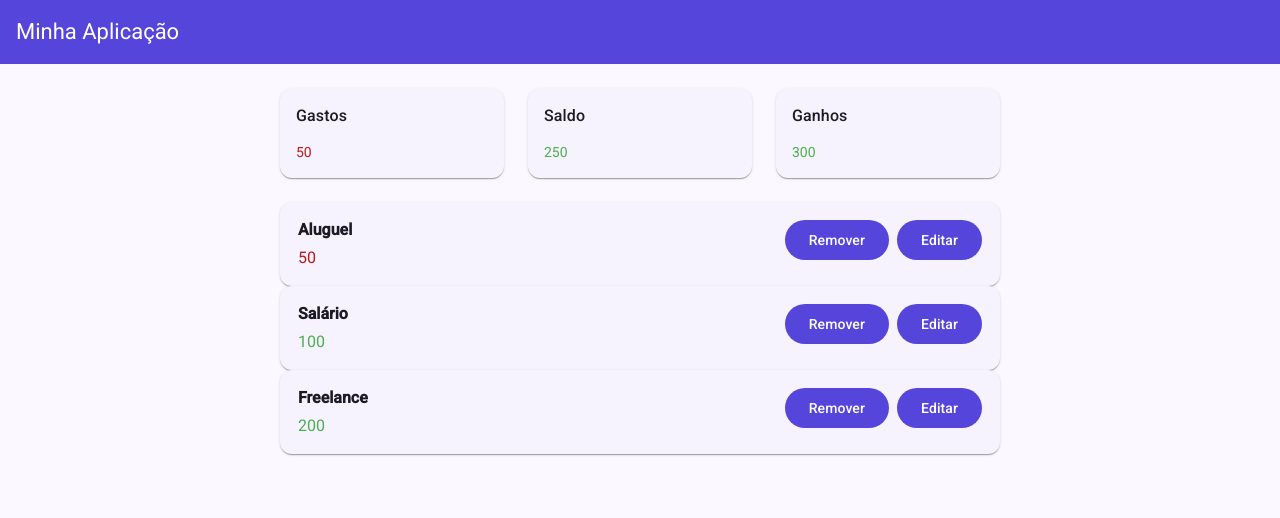
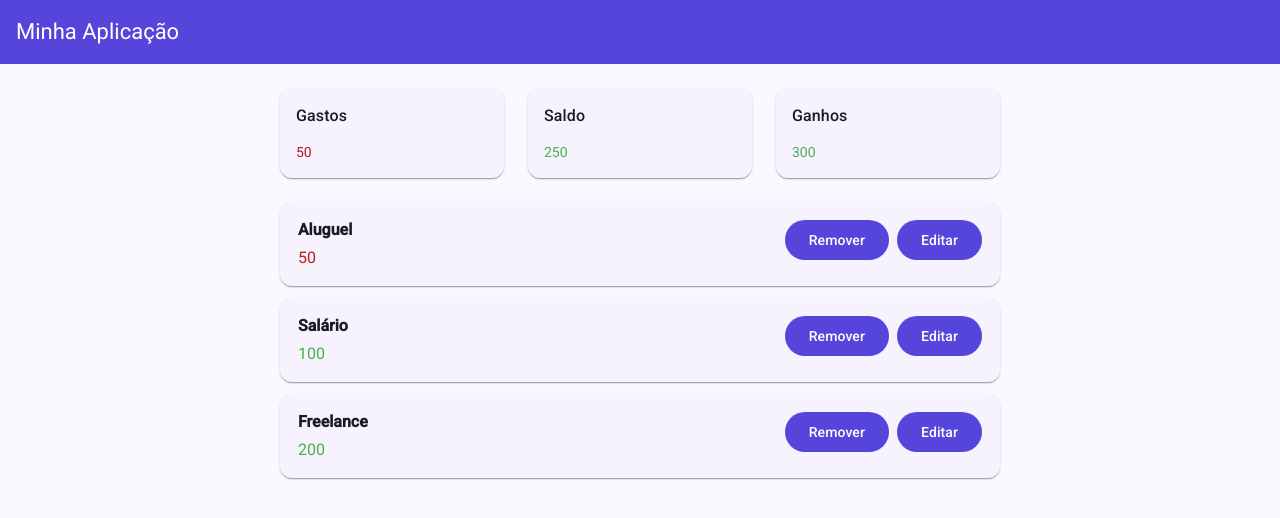
Before and after one commit to alcirmonteiro/gerenciador-financeiro, an Angular app: page / in a window 1280 px wide. Shown: the top 518 px of the page. Built offline with nearby package versions, Linux system fonts and the light colour scheme; data requests are answered from the project's data file.

Commit message:
fix: adiciona espaçamento aos itens de transações

```diff
--- a/src/app/features/home/home.html
+++ b/src/app/features/home/home.html
@@ -2,7 +2,7 @@
 
 <div class="transactions">
   @for (item of transactions(); track item) {
-    <app-transaction-item [transaction]="item"></app-transaction-item>
+    <app-transaction-item class="transaction" [transaction]="item"></app-transaction-item>
   } @empty {
     <app-no-transactions></app-no-transactions>
   }
--- a/src/app/features/home/home.scss
+++ b/src/app/features/home/home.scss
@@ -1,3 +1,8 @@
 .transactions {
   margin: 24px 0;
 }
+
+.transaction {
+  display: block;
+  margin-bottom: 12px;
+}
```
